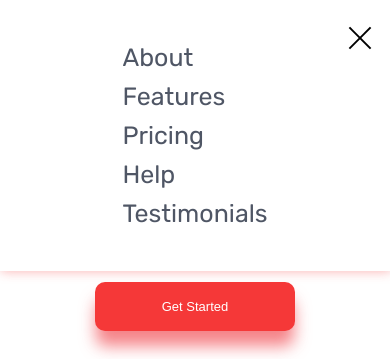
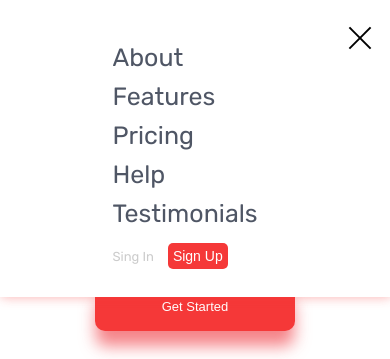
Before and after one commit to q1ww/lending1, a plain HTML site: page index.html in a window 390 px wide. Both pictures are taken after a click on the element 195 px from the left and 38 px from the top of the page. Shown: the top 359 px of the page. Drawn offline with nearby package versions, Linux system fonts and the light colour scheme.

Commit message:
Add files via upload

```diff
--- a/css/style.css
+++ b/css/style.css
@@ -235,7 +235,9 @@
     z-index: 5;
 
 }
-
+.navigatorModal{
+    display: none;
+}
 .headerActive{
     position: fixed;
     top: 0;
@@ -1122,6 +1124,24 @@
      .intro{
          padding-top: 118px;
      }
+     .navigatorModal{
+         display: block;
+
+     }
+     .navigatorModal__btn{
+        border:none;
+        color: #fff;
+        font-size: 14px;
+        background: #F53838;
+        padding: 5px;
+        border-radius: 5px;
+     }
+
+     .navigatorModal__sing{
+         font-size: 13px;
+         color: #ccc;
+         margin-right: 10px;
+     }
   }
 
 
--- a/index.html
+++ b/index.html
@@ -23,10 +23,15 @@
                    <a href="#"  class="navigator__a">pricing</a>
                    <a href="#"  class="navigator__a">help</a>
                    <a href="#"  class="navigator__a">Testimonials</a>
+
+                   <div class="navigatorModal">
+                       <a class="navigatorModal__sing">Sing In</a>
+                       <button class="navigatorModal__btn buttonShow">Sign Up</button>
+                    </div>
                </nav>
               <div class="sign">
                     <a href="#" class="sign__span">sign in</a>
-                    <button class="sign__button smilearbtn">sign up</button>
+                    <button class="sign__button smilearbtn buttonShow">sign up</button>
                 </div>
             </div>
         </div>
--- a/javaScript/script.js
+++ b/javaScript/script.js
@@ -53,7 +53,7 @@
 let btn = document.querySelector('.burger'),
     navigator = document.querySelector('.navigator'),
     header = document.querySelector('.header'),
-    signButton  = document.querySelector('.sign__button'),
+    buttonShow  = document.querySelector('.buttonShow'),
     singUserModal = document.querySelector('.singUserModal')
 
 
@@ -73,7 +73,7 @@
    }
   });
 
-  signButton.addEventListener('click', function(){
+  buttonShow.addEventListener('click', function(){
     singUserModal.style.display = "flex"
   })
 
```
